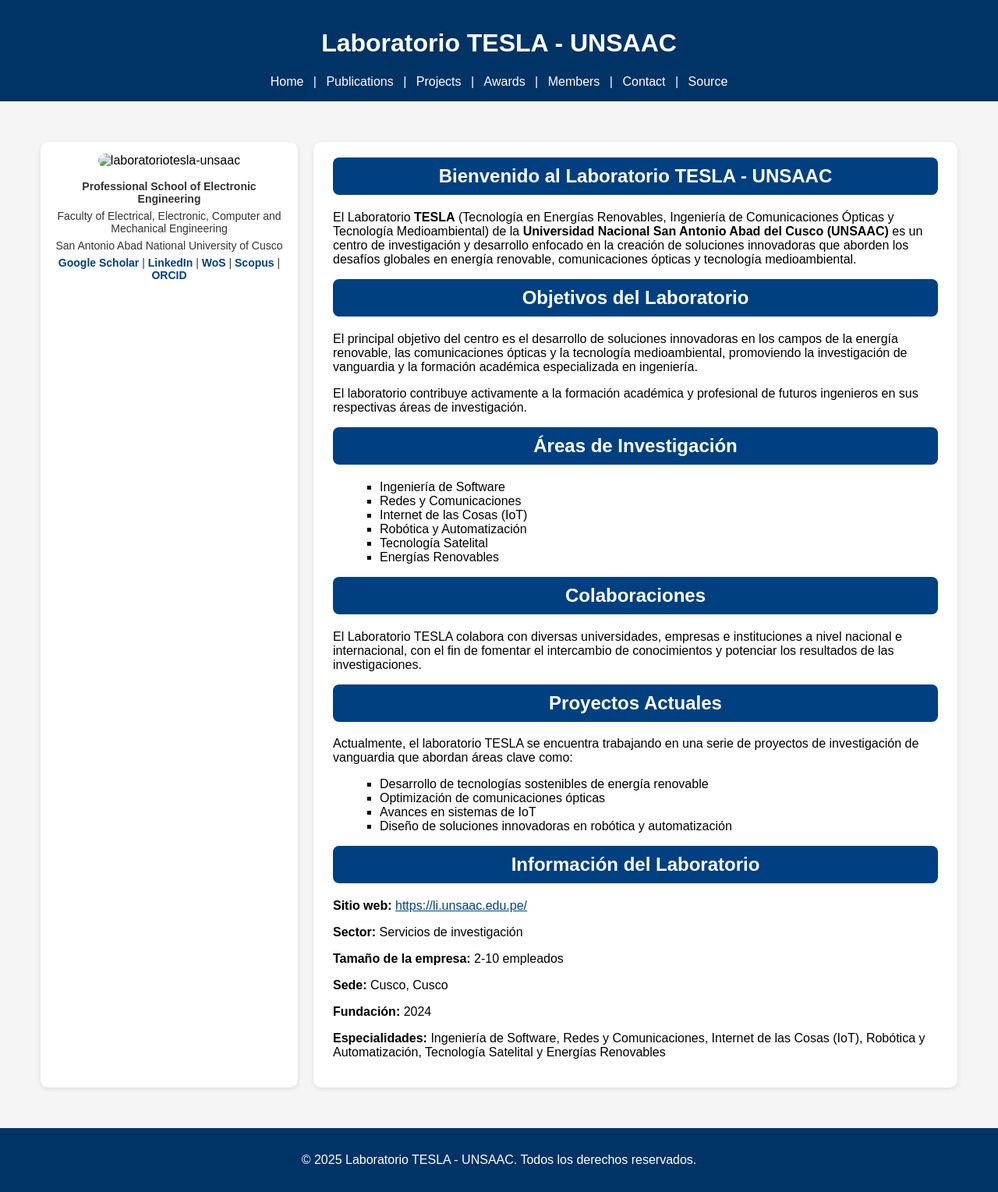
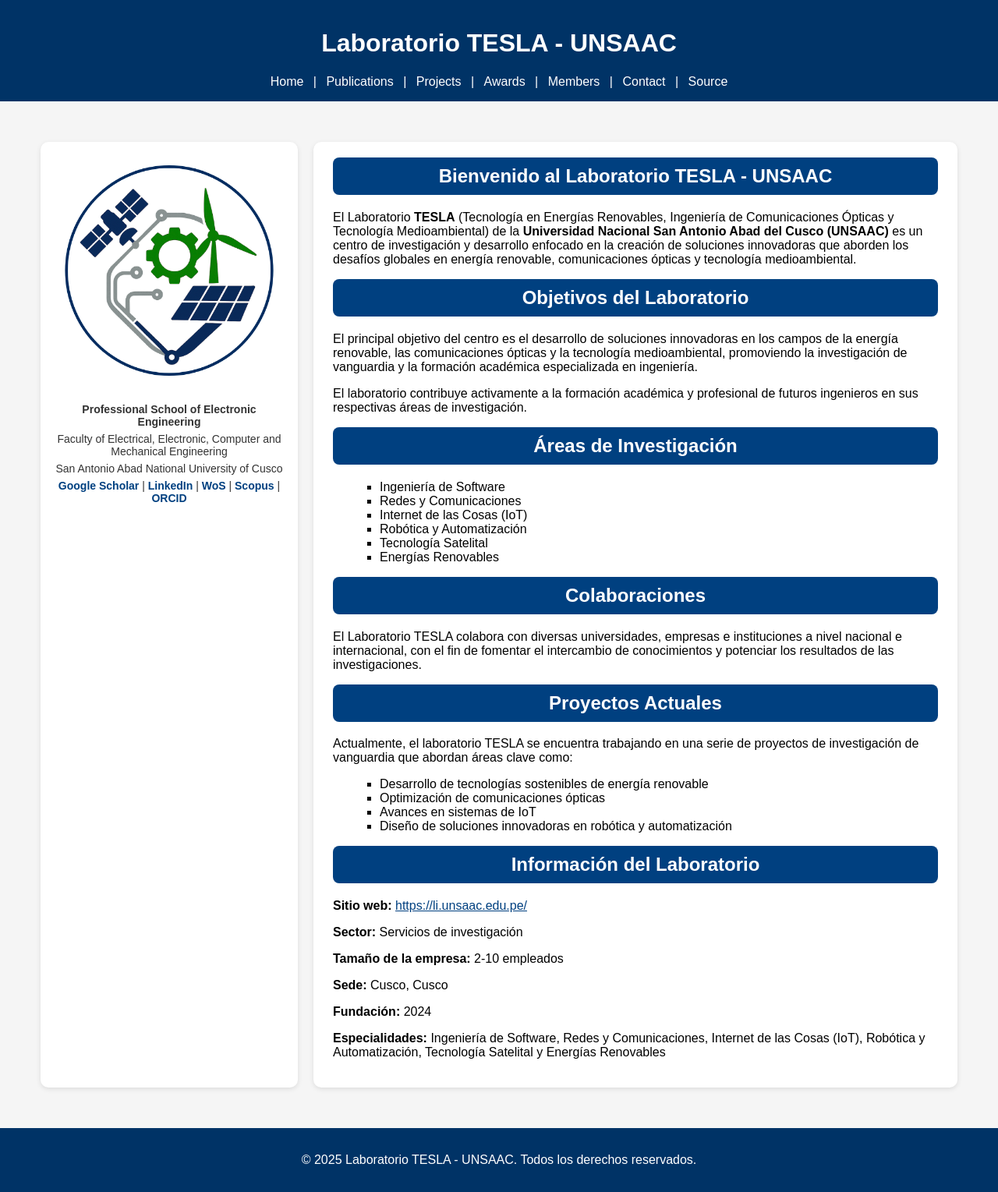
Before and after one commit to laboratoriotesla-unsaac/laboratoriotesla-unsaac.github.io, a Jekyll site: the page built from index.html, in a window 1280 px wide. Shown: the whole page at 78% size. Built offline with Jekyll 4.4.1, drawn with Linux system fonts in a browser that asks for light colours.

Commit message:
Update index.html

```diff
--- a/index.html
+++ b/index.html
@@ -94,7 +94,7 @@
 <div class="main">
   <!-- Columna izquierda -->
   <div class="sidebar">
-    <img src="assets/LaboratoryTESLA.jpg" alt="laboratoriotesla-unsaac">
+    <img src="LaboratoryTESLA.jpg" alt="laboratoriotesla-unsaac">
     <p><strong>Professional School of Electronic Engineering</strong></p>
     <p>Faculty of Electrical, Electronic, Computer and Mechanical Engineering</p>
     <p>San Antonio Abad National University of Cusco</p>
```
